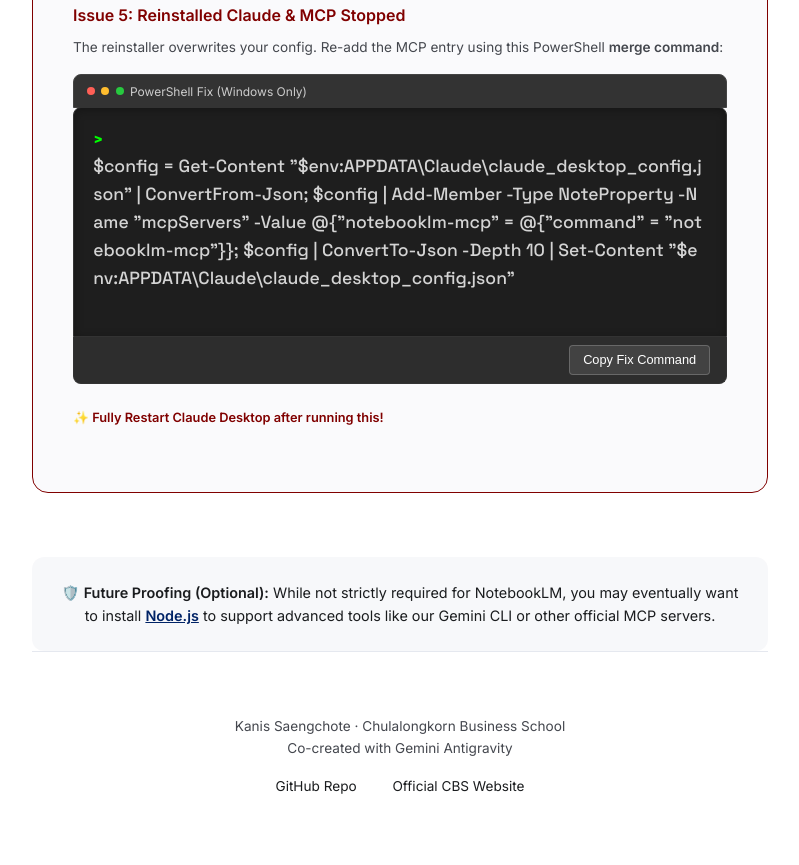
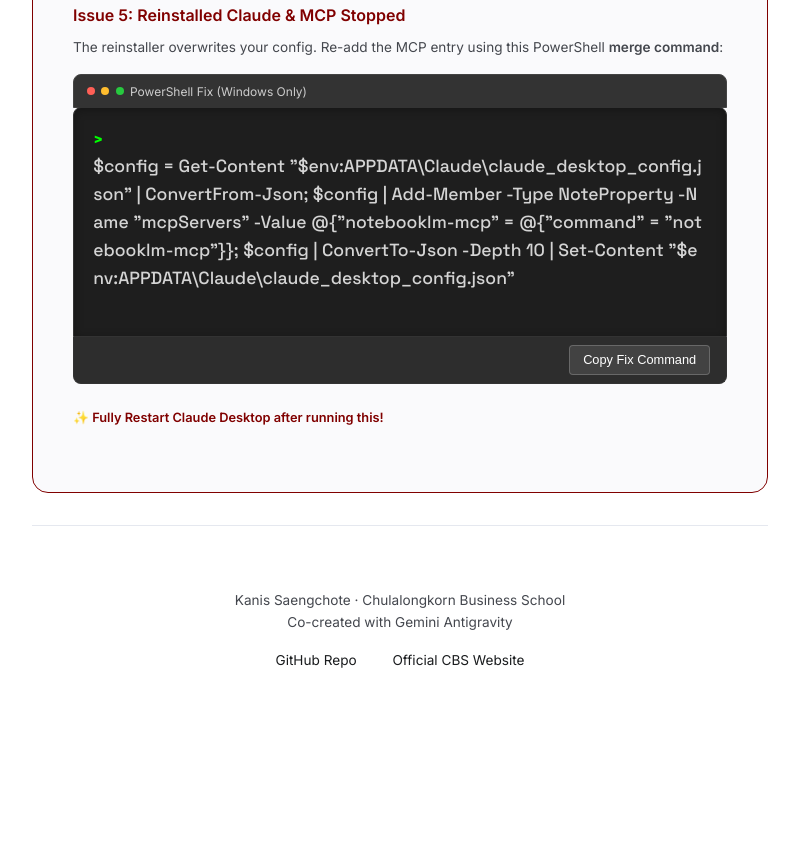
Before and after one commit to ajarnpai/agentic-ai-resources, a plain HTML site: page index.html in a window 1280 px wide. Shown: the part 7056-7921 px from the top of the page, without its empty margins (240-1039 px from the left). After the commit the page ends 7824 px from the top, so only its background shows below. Drawn offline with Linux system fonts and the light colour scheme.

Commit message:
UI Polish: Removed Node.js warnings to streamline the user experience.

```diff
--- a/index.html
+++ b/index.html
@@ -635,9 +635,6 @@
             </div>
         </div>
 
-        <div style="margin-top: 4rem; padding: 1.5rem; background: rgba(0,35,102,0.03); border-radius: 12px; font-size: 0.9rem; text-align: center;">
-            <p>🛡️ <strong>Future Proofing (Optional):</strong> While not strictly required for NotebookLM, you may eventually want to install <a href="https://nodejs.org/" target="_blank" style="color: var(--primary); font-weight: bold;">Node.js</a> to support advanced tools like our Gemini CLI or other official MCP servers.</p>
-        </div>
 
         <footer>
             <p>Kanis Saengchote · Chulalongkorn Business School</p>
```
Also changed, not shown: 1 other file.
